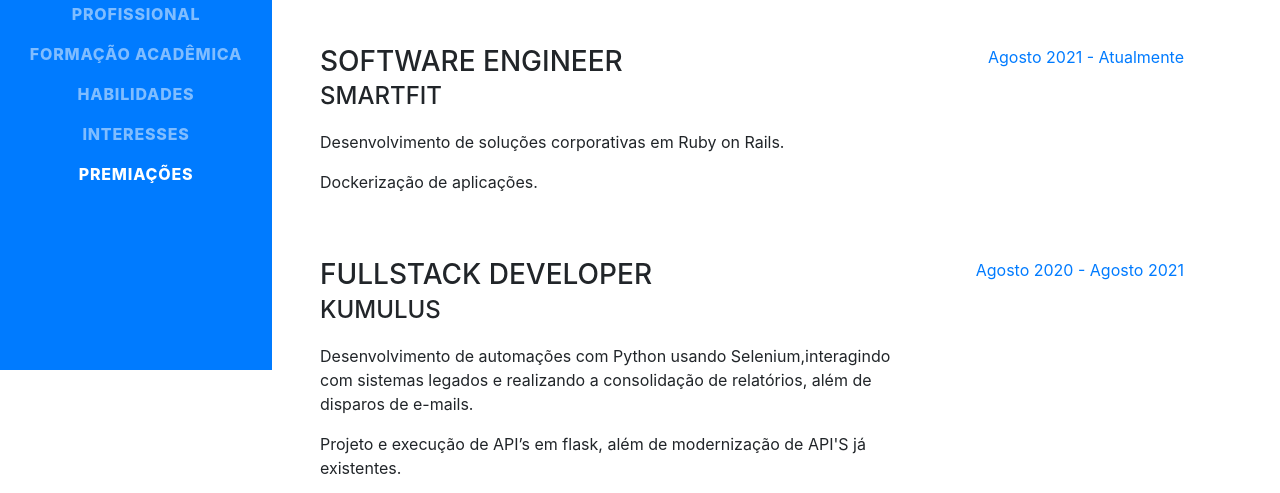
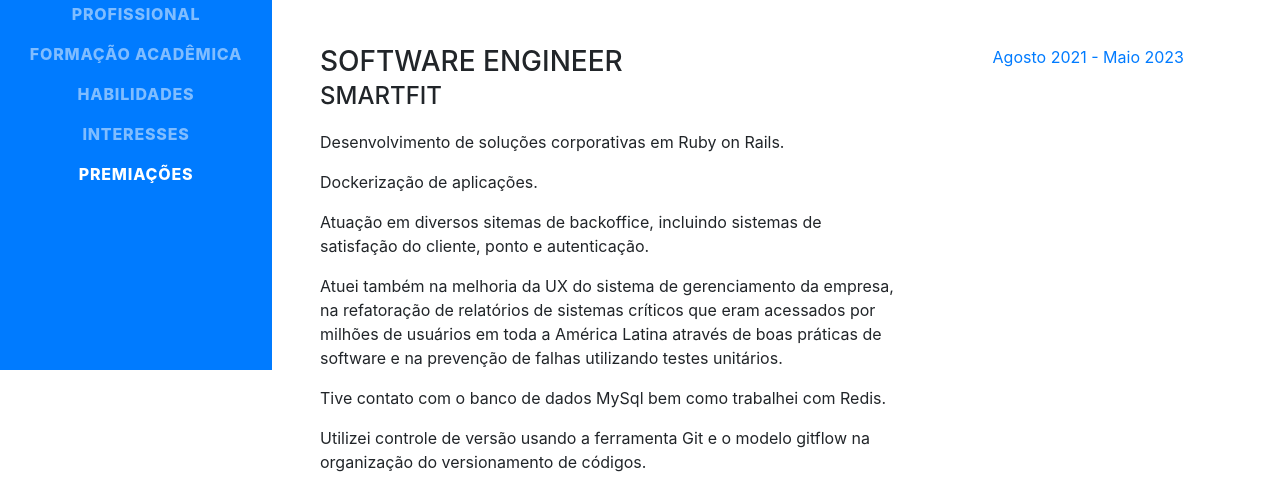
Before and after one commit to 123duran/123duran.github.io, a website with bundled scripts: page index.html in a window 1280 px wide. Shown: the part 430-923 px from the top of the page. Built offline with nearby package versions, Linux system fonts and the light colour scheme; a web font is replaced by a local one.

Commit message:
Add professional experience to index.html
Added a new section to the index.html file with information about my professional experience.

```diff
--- a/index.html
+++ b/index.html
@@ -77,15 +77,19 @@
                 <h2 class="mb-5">Experiência Profissional</h2>
                 <div class="resume-item d-flex flex-column flex-md-row mb-5">
                     <div class="resume-content mr-auto">
-                        <h3 class="mb-0">Software Engineer</h3>
-                        <div class="subheading mb-3">SmartFit</div>
-                        <p>Desenvolvimento de soluções corporativas em Ruby on Rails.</p>
-                        <p>Dockerização de aplicações.</p>
+                      <h3 class="mb-0">Software Engineer</h3>
+                      <div class="subheading mb-3">SmartFit</div>
+                      <p>Desenvolvimento de soluções corporativas em Ruby on Rails.</p>
+                      <p>Dockerização de aplicações.</p>
+                      <p>Atuação em diversos sitemas de backoffice, incluindo sistemas de satisfação do cliente, ponto e autenticação.</p>
+                      <p>Atuei também na melhoria da UX do sistema de gerenciamento da empresa, na refatoração de relatórios de sistemas críticos que eram acessados por milhões de usuários em toda a América Latina através de boas práticas de software e na prevenção de falhas utilizando testes unitários.</p>
+                      <p>Tive contato com o banco de dados MySql bem como trabalhei com Redis.</p>
+                      <p>Utilizei controle de versão usando a ferramenta Git e o modelo gitflow na organização do versionamento de códigos.</p>
                     </div>
                     <div class="resume-date text-md-right">
-                        <span class="text-primary">Agosto 2021 - Atualmente</span>
+                      <span class="text-primary">Agosto 2021 - Maio 2023</span>
                     </div>
-                </div>
+                  </div>
                 <div class="resume-item d-flex flex-column flex-md-row mb-5">
                     <div class="resume-content mr-auto">
                         <h3 class="mb-0">FullStack Developer</h3>
```
